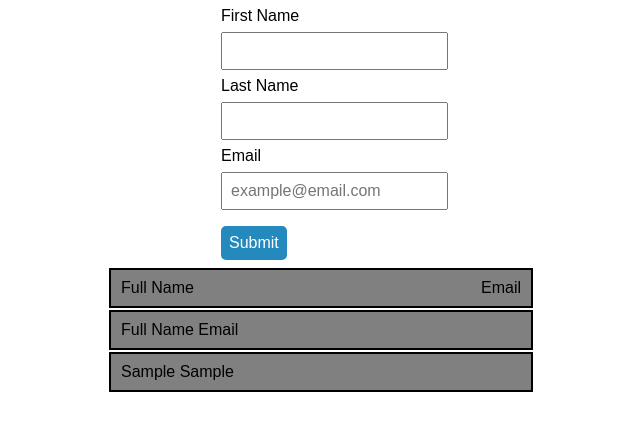
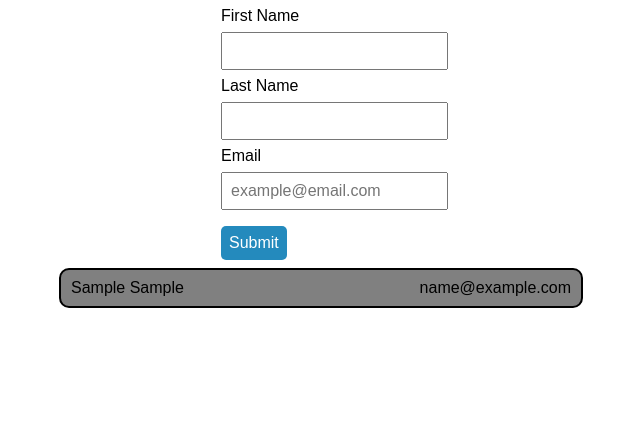
Before and after one commit to BobbyErickson89/user_mgmt, a plain HTML site: page index.html in a window 1280 px wide. Both pictures are taken after typing "Sample", "Sample", "name@example.com" into the empty fields and a click on the input "Submit". Shown: the part 88-518 px from the top of the page, without its empty margins (319-959 px from the left). Drawn offline with Linux system fonts and the light colour scheme.

Commit message:
styling update

```diff
--- a/css/main.css
+++ b/css/main.css
@@ -39,19 +39,23 @@ label {
 }
 
 .names-added-container div{
-  width: 400px;
+  width: 500px;
   margin-left: auto;
   margin-right: auto;
   margin-bottom: 2px;
 
   border: solid 2px black;
+  border-radius: 10px;
 
   padding: 10px;
 
   background: gray;
 
-}
+};
 
-.new-email {
+
+
+/*below was used for example*/
+/*.new-email {
   float: right;
-}
+}*/
--- a/index.html
+++ b/index.html
@@ -30,15 +30,19 @@
 
 <div class="names-added-container">
 
-  <div>
+<!-- belw was used as an example to see what
+I'm putting in javascript -->
+
+  <!-- <div>
     <span>Full Name</span>
     <span class = "new-email">Email</span>
   </div>
 
   <div>
     <span>Full Name</span>
-    <span>Email</span>
-  </div>
+    <span class = "new-email">Email</span>
+  </div> -->
+
 
 </div>
 
--- a/js/form.js
+++ b/js/form.js
@@ -29,12 +29,26 @@ function addUser() {
 
 
   // CREATING NEW ELEMENT TO ADD TO HTML
-  var newDiv = document.createElement("div"); //creating a new div container
-  var newContent = document.createTextNode(newUser.firstName + ' ' + newUser.lastName); //making object value into text
-  newDiv.appendChild(newContent); //adding the object value inside newDiv
+  var newDiv = document.createElement('div'); //creating a new div container
+  var newSpan1 = document.createElement('span'); //creating a new span for user's name
+  var newSpan2 = document.createElement('span'); //creating a new span for email
+
+  var newFullName = document.createTextNode(newUser.firstName + ' ' + newUser.lastName);
+  var newEmail = document.createTextNode(newUser.email);
+  //turning names in object value into text
+
+  newDiv.appendChild(newSpan1); //adding newSpan1 inside newDiv
+  newDiv.appendChild(newSpan2); //adding newSpan2 inside newDiv
+
+  newSpan1.appendChild(newFullName); //adding newFullName into newSpan1
+  newSpan2.appendChild(newEmail); //adding newEmail into newSpan2
+
+  newSpan2.setAttribute('style', 'float:right;'); //floats the email addrest that
+  // we placed in newSpan2 to the right
 
 
-  currentDiv.appendChild(newDiv);
+  currentDiv.appendChild(newDiv); //adding the newDiv into the already
+                                  // existing one in HTML
 
 
   // var currentDiv = document.querySelector(".names-added-container"); //div that is alread in HTML
```
